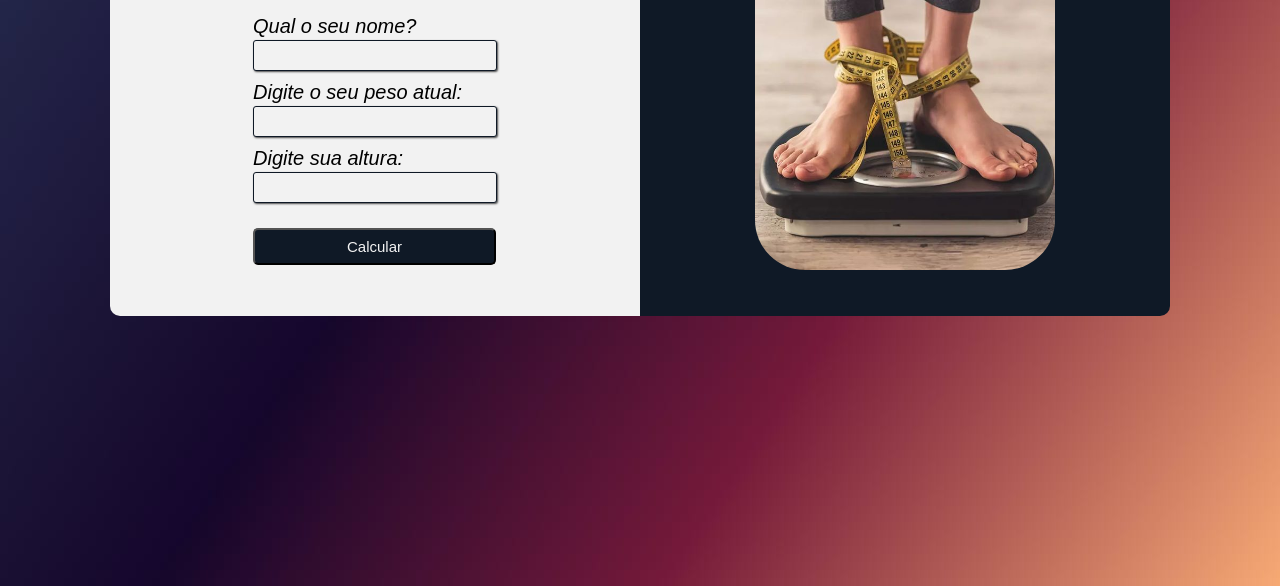
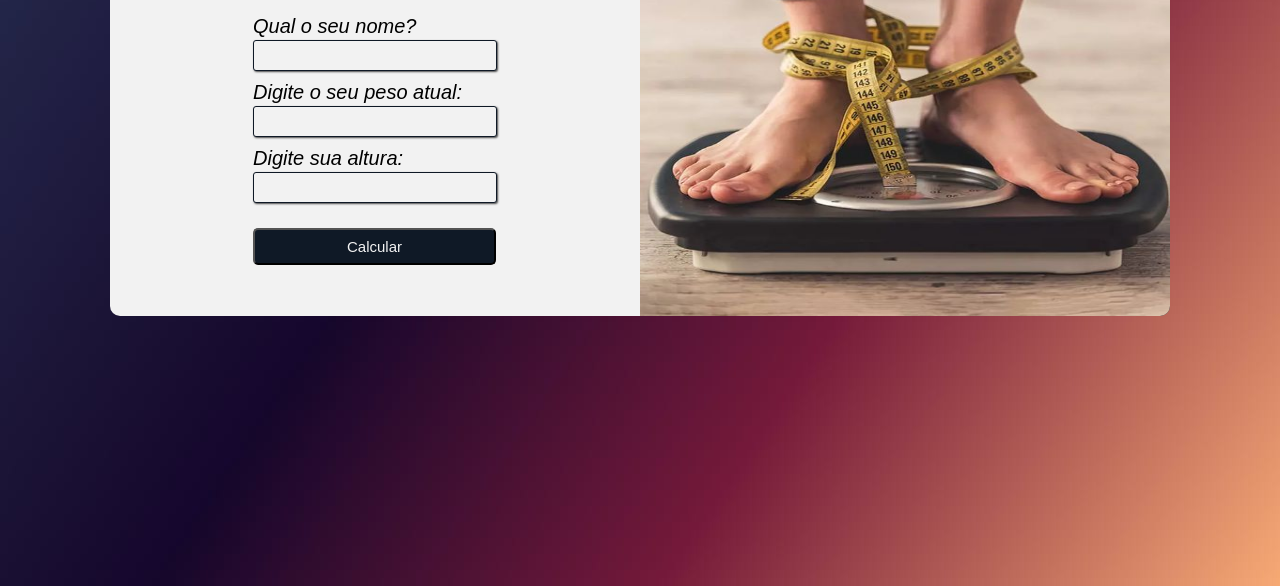
Before and after one commit to hiagoassuncaoDev/calculadora-imc, a plain HTML site: page index.html in a window 1280 px wide. Shown: the part 214-800 px from the top of the page. Drawn offline with Linux system fonts and the light colour scheme.

Commit message:
atualizações

```diff
--- a/style.css
+++ b/style.css
@@ -85,8 +85,9 @@ main{
 }
 
 .resultado img{
-    width: 300px;
-    border-radius: 50px;
+    width: 530px;
+    height: 430px;
+    border-radius: 0 10px 10px 0;
     align-self: center;
 }
 
```
